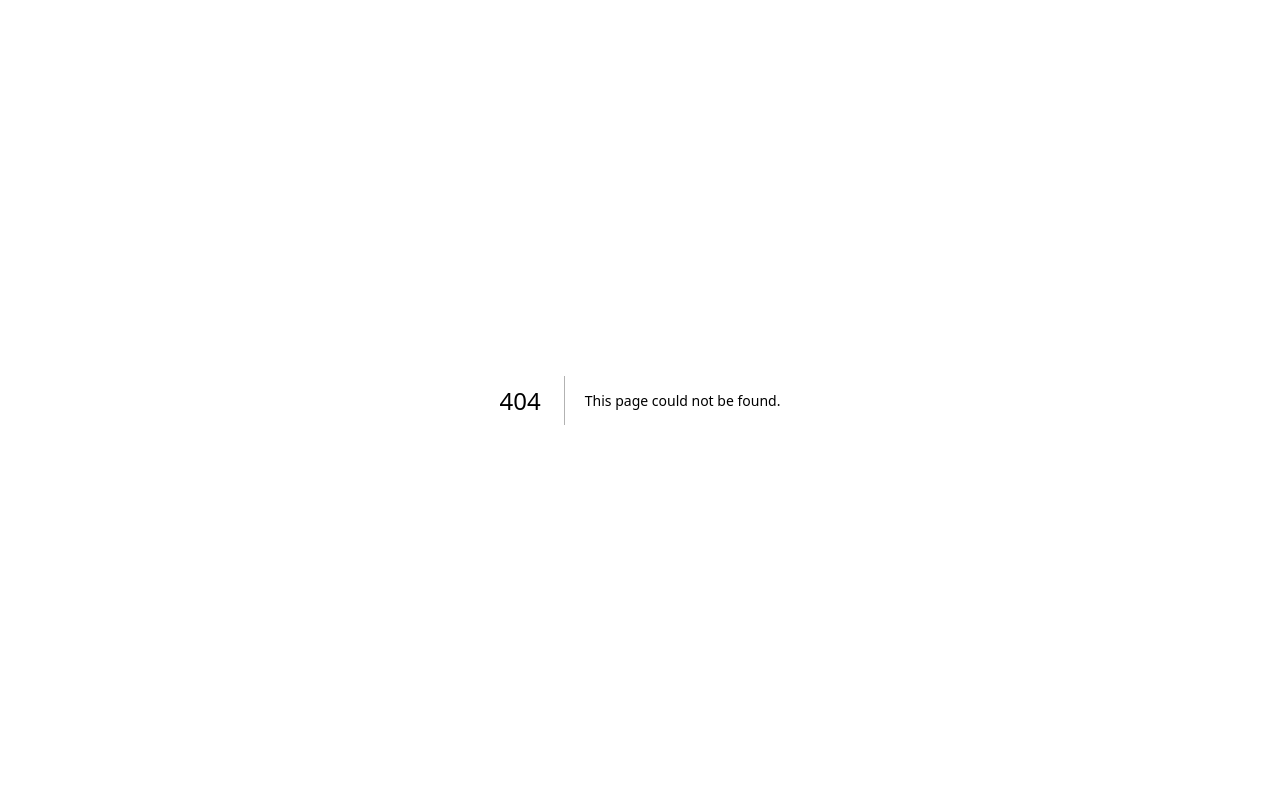
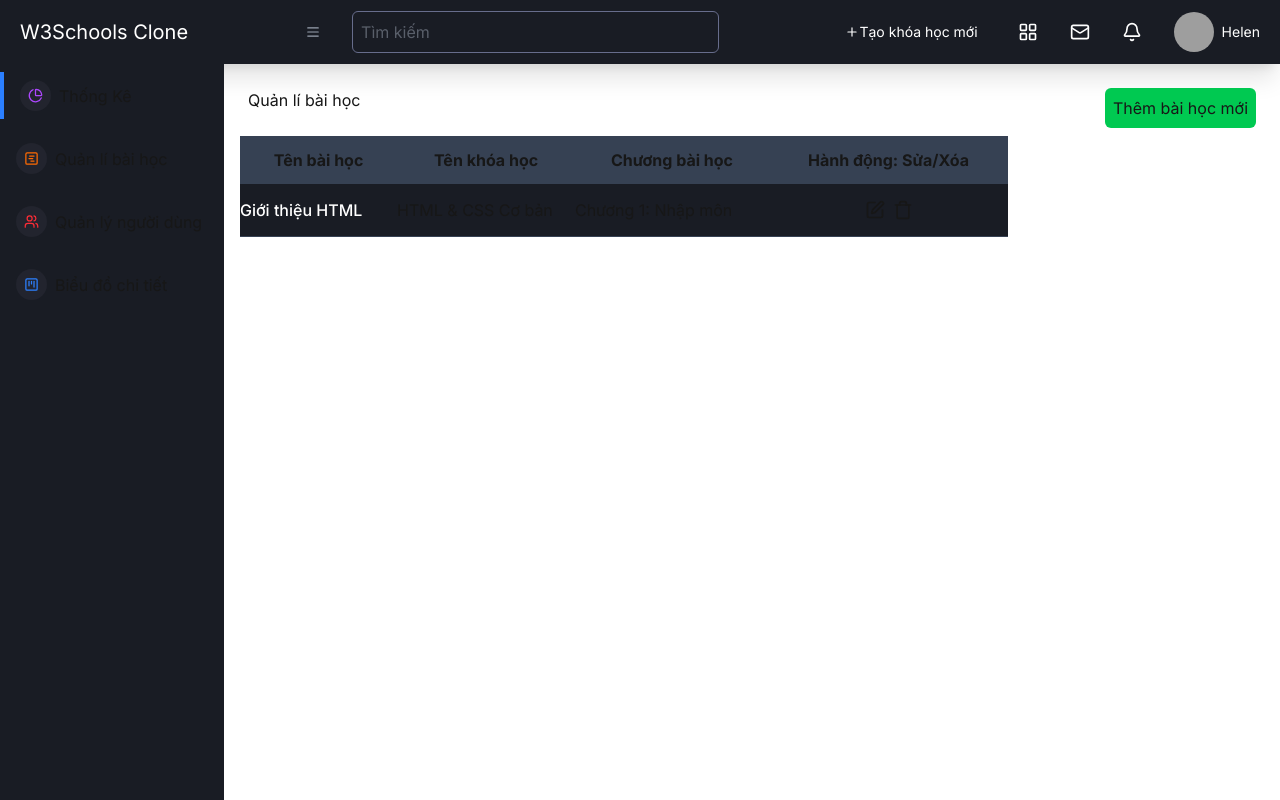
Before and after one commit to khangnhoang/DevSpace, a Next.js app: page /admin/lessons in a window 1280 px wide. Before the commit this address had no page. Built offline with nearby package versions, Linux system fonts and the light colour scheme; grey boxes are pictures that could not be loaded.

Commit message:
Create lesson manager

```diff
--- /dev/null
+++ b/app/admin/lessons/page.tsx
@@ -0,0 +1,51 @@
+"use client";
+import { Pencil, Trash2, ExternalLink, SquarePen, Trash } from "lucide-react";
+import { title } from "process";
+
+export default function LessonsManagerPage(){
+    const mockLessons = [
+        {
+            id: 1,
+            title: "Giới thiệu HTML",
+            course: "HTML & CSS Cơ bản",
+            chapter: "Chương 1: Nhập môn",
+        },
+    ]
+    return(
+        <div className="p-4">
+            <div className="flex justify-between p-2">
+                <h1>Quản lí bài học</h1>
+                <button className="bg-green-500 rounded-md p-2 hover:opacity-80 cursor-pointer">Thêm bài học mới</button>
+            </div>
+            <table className="w-3/4">
+                <thead className="bg-gray-700">
+                    <tr>
+                        <th scope="col" className="px-6 py-3">Tên bài học</th>
+                        <th scope="col" className="px-6 py-3">Tên khóa học</th>
+                        <th scope="col" className="px-6 py-3">Chương bài học</th>
+                        <th scope="col" className="px-6 py-3">Hành động: Sửa/Xóa</th>
+                    </tr>
+                </thead>
+                <tbody className="">
+                    {mockLessons.map((lessons) => (
+                        <tr key={lessons.id} className="bg-[#191C24] border-b border-gray-700 hover:bg-gray-800 transition-colors ">
+                            <td scope="row" className=" font-medium text-white whitespace-nowrap">
+                                {lessons.title}
+                            </td>
+                            <td className="">
+                                {lessons.course}
+                            </td>
+                            <td className="">
+                                {lessons.chapter}
+                            </td>
+                            <td className="flex py-4 w-full justify-center gap-2">
+                                <SquarePen size={20}/>
+                                <Trash size={20}/>
+                            </td>
+                        </tr>
+                    ))}
+                </tbody>
+            </table>
+        </div>
+    )
+}
```
